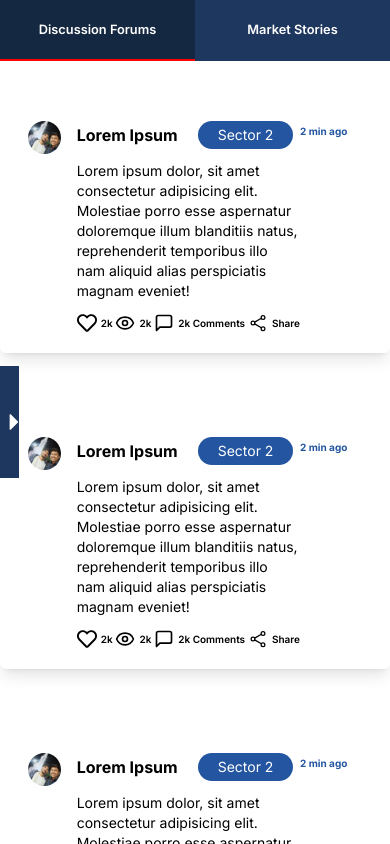
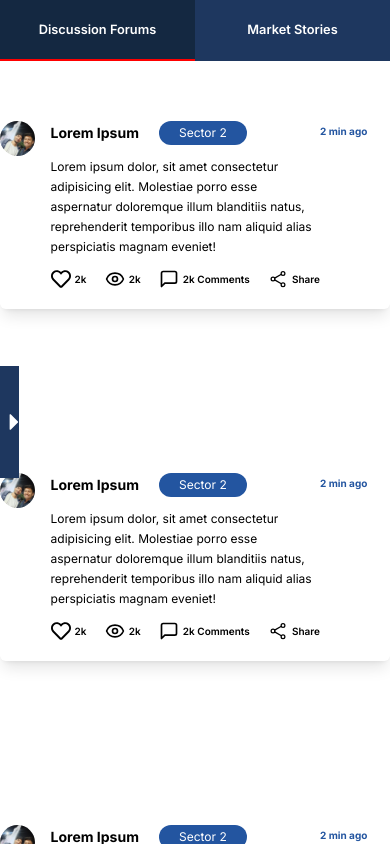
Before and after one commit to Vinesh001/goIndiaStock, a Next.js app: page / in a window 390 px wide. Built offline with nearby package versions, Linux system fonts and the light colour scheme.

Commit message:
add navbar change direction buttion and also fix the forms css for mobile screen

```diff
--- a/app/page.tsx
+++ b/app/page.tsx
@@ -3,6 +3,7 @@ import CommentCard from "@/components/home/forum/CommentCard";
 import StorieCard from "@/components/home/stories/StorieCard";
 import Navbar from "@/components/home/navbar/Navbar";
 import { GoTriangleRight } from "react-icons/go";
+import { GoTriangleLeft } from "react-icons/go";
 import Image from "next/image";
 import { useState } from "react";
 import NavContext from "@/contexts/context";
@@ -12,8 +13,8 @@ export default function Home() {
   const [forums, setForums] = useState(true);
   const [stories, setStrories] = useState(false);
 
-  const story =!forums ? "block" : "none";
-  const forum =forums ? "block" : "none";
+  const story =!forums&&stories ? "block" : "hidden";
+  const forum =forums&&!stories ? "block" : "hidden";
 
   return (
     <NavContext.Provider value={navbar}>
@@ -73,7 +74,8 @@ export default function Home() {
               }}
             >
               <div className="absolute top-1/2 right-[-10px] -translate-y-1/2 text-white">
-                <GoTriangleRight size={30} />
+                {navbar?<GoTriangleLeft size={30} />:<GoTriangleRight size={30} />}
+
               </div>
             </div>
             <div className="font-bold text-xl px-5 py-2 ml-6 bg-gray-200 w-fit text-red-600 max-md:hidden">
@@ -81,9 +83,9 @@ export default function Home() {
             </div>
             <div
               className={`flex flex-col gap-20 bigScreen ${forum}`}
-              style={{
-                display: forums ? "block" : "none",
-              }}
+              // style={{
+              //   display: forums ? "block" : "none",
+              // }}
             >
               <CommentCard />
               <CommentCard />
--- a/components/home/forum/CommentCard.tsx
+++ b/components/home/forum/CommentCard.tsx
@@ -12,7 +12,7 @@ const CommentCard = () => {
 
   return (
     <div>
-      <div className="flex px-5 pl-7 py-5 shadow-lg rounded-md mb-[4rem]">
+      <div className="flex py-5  md:px-6 shadow-lg rounded-md mb-[4rem]">
         <div className="pr-4">
           <Image
             src={"/data/image/vinesh_profile.png"}
@@ -24,12 +24,12 @@ const CommentCard = () => {
         </div>
         <div className="flex flex-col gap-3 w-full">
           <div className="flex gap-5 items-center ">
-            <div className="font-bold">Lorem Ipsum</div>
-            <div className="bg-[#2355a0] text-white px-5 py-1 rounded-full text-sm">
+            <div className="font-bold max-md:text-sm">Lorem Ipsum</div>
+            <div className="bg-[#2355a0] text-white px-5 py-1 rounded-full text-sm max-md:text-xs">
               Sector 2
             </div>
           </div>
-          <div className="text-sm">
+          <div className="text-sm max-md:text-[12px]">
             Lorem ipsum dolor, sit amet consectetur adipisicing elit. Molestiae
             porro esse aspernatur doloremque illum blanditiis natus,
             reprehenderit temporibus illo nam aliquid alias perspiciatis magnam
```
